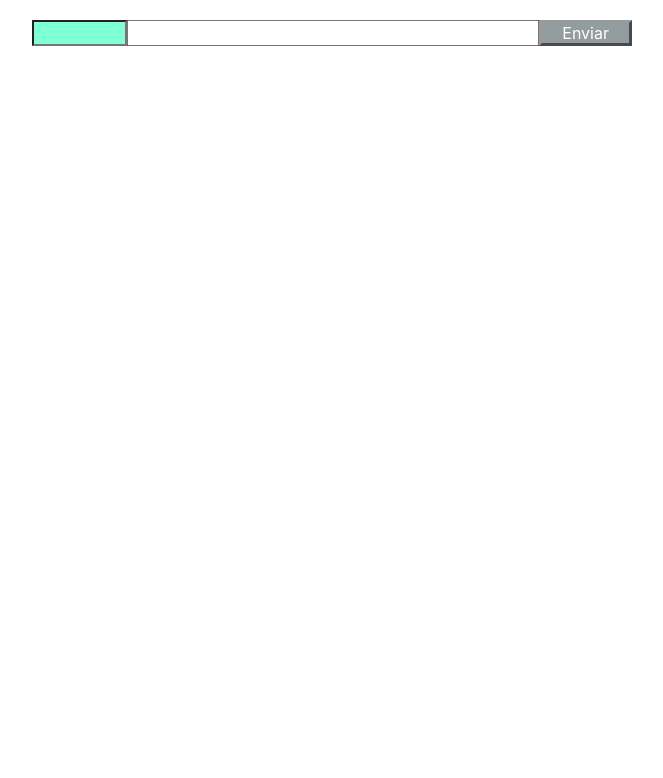
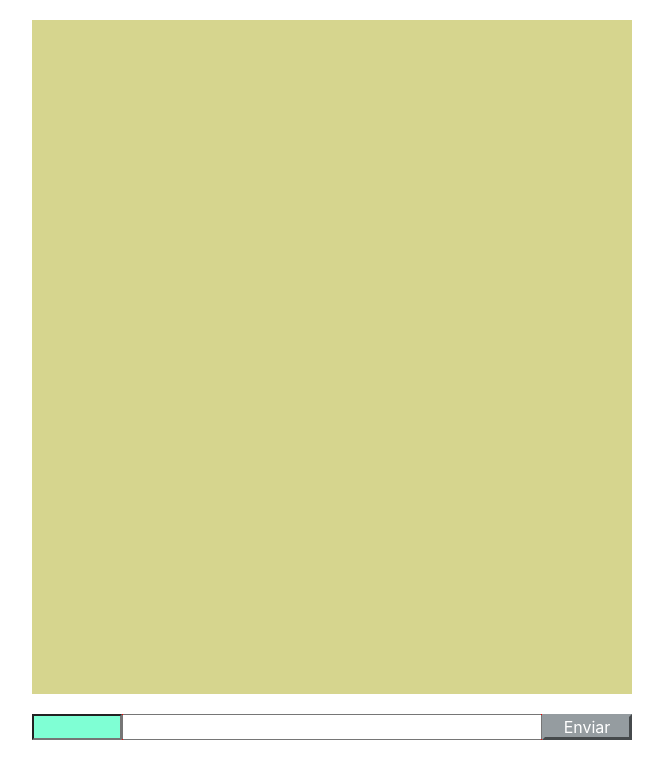
Before and after one commit to ferrariflaviaa/WhyZap, a React (Create React App) app: page / in a window 1280 px wide. Shown: the top 778 px of the page, without its empty margins (308-971 px from the left). Built offline with nearby package versions, Linux system fonts and the light colour scheme.

Commit message:
deixando estatico

```diff
--- a/package.json
+++ b/package.json
@@ -9,7 +9,7 @@
     "react": "^17.0.2",
     "react-dom": "^17.0.2",
     "react-scripts": "5.0.0",
-    "styled-components": "^5.3.3",
+    "styled-components": "^5.3.5",
     "web-vitals": "^2.1.4"
   },
   "scripts": {
--- a/src/App.css
+++ b/src/App.css
@@ -1,14 +1,26 @@
+*{
+  margin: 0;
+  padding: 0;
+  outline: 0;
+  box-sizing: border-box;
+}
+
 .App {
   text-align: center;
 }
 .Container-mensagens{
   width: 600px;
+  height: 90vh;
   display: flex;
   align-items: center;
   flex-direction: column;
   margin-bottom: 20px;
+  background-color: #D6D58E;
+
 }
 .Container{
+  margin-top: 20px;
+  height: 90vh;
   display: flex;
   align-items: center;
   flex-direction: column;
@@ -16,13 +28,16 @@
 }
 .componenteEu{
   background-color: #61dafb;
+  max-width: 100px;
   min-width: 100px;
   border-radius: 2rem;
   display: flex;
   align-items: center;
   justify-content: center;
-  align-self: flex-start;
+  align-self: flex-end;
+  margin-bottom: 10px;
   flex-direction: column;
+  /* overflow: auto; */
 
 }
 
@@ -33,37 +48,11 @@
   display: flex;
   align-items: center;
   justify-content: center;
-  align-self: flex-end;
+  align-self: flex-start;
   flex-direction: column;
+  box-sizing: 20px;
+  margin-bottom: 10px;
+
+  /* overflow: auto; */
 
 }
-
-@media (prefers-reduced-motion: no-preference) {
-  .App-logo {
-    animation: App-logo-spin infinite 20s linear;
-  }
-}
-
-.App-header {
-  background-color: #282c34;
-  min-height: 100vh;
-  display: flex;
-  flex-direction: column;
-  align-items: center;
-  justify-content: center;
-  font-size: calc(10px + 2vmin);
-  color: white;
-}
-
-.App-link {
-  color: #61dafb;
-}
-
-@keyframes App-logo-spin {
-  from {
-    transform: rotate(0deg);
-  }
-  to {
-    transform: rotate(360deg);
-  }
-}
--- a/src/App.js
+++ b/src/App.js
@@ -28,26 +28,17 @@ function App() {
             if (item.name === 'eu') {
               return (
                 <div className="componenteEu">
-
-                    <h1>{item.name}</h1>
-
-                    <h1>{item.message}</h1>
-
+                    <h5>{item.name}</h5>
+                    <p>{item.message}</p>
                 </div>
               )
             } else {
               return (
                 <div className="componenteProximo">
-
-                    <h1>{item.name}</h1>
-
-                    <h1>{item.message}</h1>
-
-
-
+                    <h6>{item.name}</h6>
+                    <p>{item.message}</p>
                 </div>
               )
-
             }
           })
         )}
--- a/src/components/SandMassage/styled.css
+++ b/src/components/SandMassage/styled.css
@@ -1,11 +1,13 @@
 .layout{
     background-color: red;
     width: 600px;
+    height: 100%;
     /* margin: 40px 80px; */
     flex-direction: row;
     display: flex;
     justify-content: space-between;
     position: relative;
+    /* top: 200px; */
 }
 
 .pessoa{
```
Also changed, not shown: 1 other file (tests, documents, lock files or other folders).
